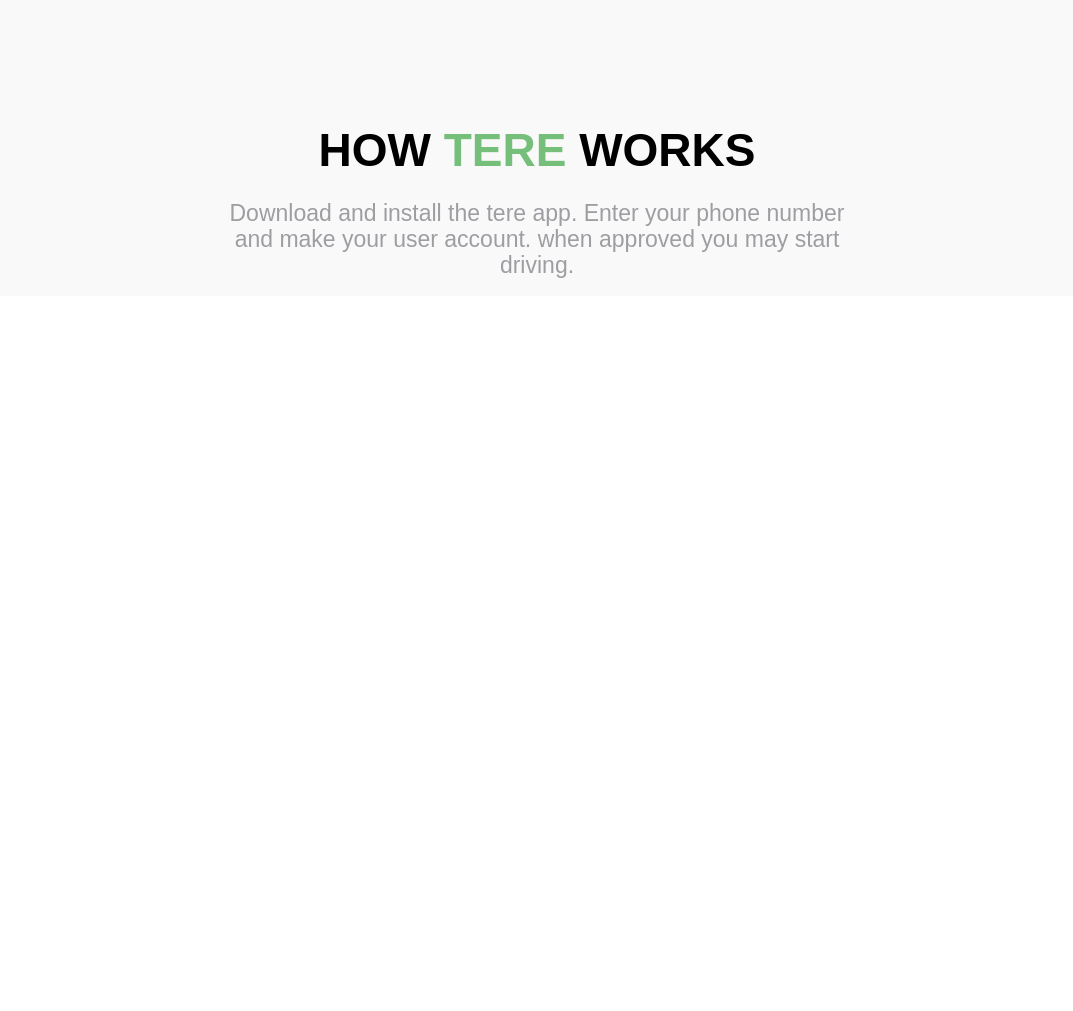
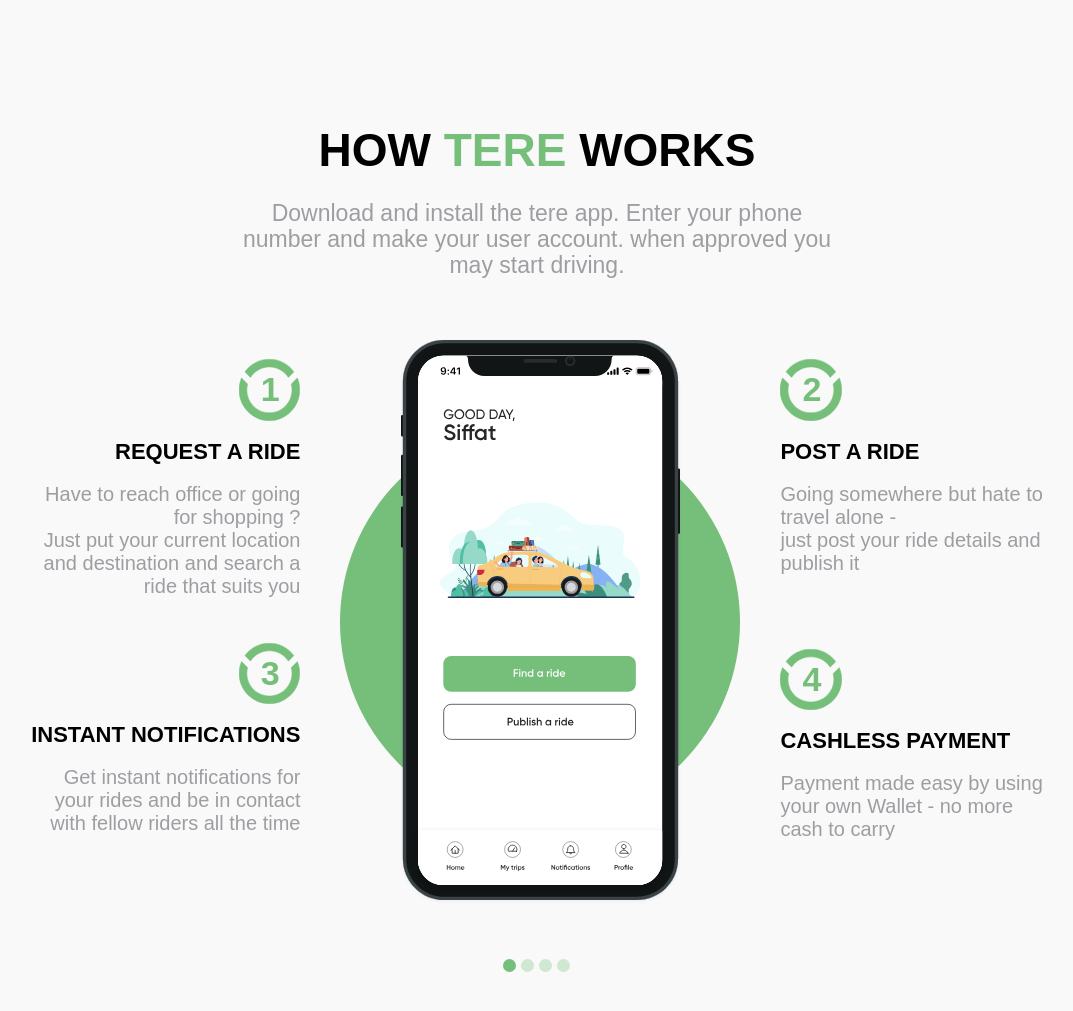
Before and after one commit to SrnDev16/tere-web, a plain HTML site: page index.html in a window 1280 px wide. Shown: the part 1065-2076 px from the top of the page, without its empty margins (103-1176 px from the left). Before the commit the page ends 1361 px from the top, so only its background shows below. Drawn offline with Linux system fonts and the light colour scheme; a web font is replaced by a local one.

Commit message:
main content

```diff
--- a/index.html
+++ b/index.html
@@ -19,6 +19,7 @@
         <button class="helpBtn">Help Center</button>
       </div>
     </nav>
+
     <header>
       <div class="info">
         <div class="title">
@@ -27,8 +28,8 @@
         <div class="detail">
           <p>
             Its simple and its free. Play your part in reducing Carbon Footprint
-            and help Mother Nature to sustain its beauty. So what are you
-            waiting for ? Lets ride together
+            and help Mother Nature to <br />
+            sustain its beauty. So what are you waiting for ? Lets ride together
           </p>
         </div>
         <div class="download">
@@ -50,7 +51,10 @@
       <section>
         <div class="search-box">
           <div class="text-download">
-            <p>Let's go. Get a link to download the app.</p>
+            <p>
+              Let's go. Get a link to <br />
+              download the app.
+            </p>
           </div>
           <div class="search">
             <input type="text" placeholder="Enter mobile phone number" />
@@ -58,14 +62,63 @@
           </div>
         </div>
       </section>
+
       <section>
         <div class="how">
           <h1>HOW <span>TERE</span> WORKS</h1>
           <div>
             <p>
-              Download and install the tere app. Enter your phone number and
-              make your user account. when approved you may start driving.
+              Download and install the tere app. Enter your phone <br />
+              number and make your user account. when approved you <br />
+              may start driving.
             </p>
+          </div>
+        </div>
+        <div class="main-content">
+          <div class="left">
+            <div class="box1">
+              <div class="number"><h2>1</h2></div>
+              <h3>REQUEST A RIDE</h3>
+              <p>
+                Have to reach office or going <br>for shopping ? <br>Just put your current
+                location <br>and destination and search a <br>ride that suits you
+              </p>
+            </div>
+            <div class="box3">
+              <div class="number"><h2>3</h2></div>
+              <h3>INSTANT NOTIFICATIONS</h3>
+              <p>
+                Get instant notifications for <br>your rides and be in contact<br> with
+                fellow riders all the time
+              </p>
+            </div>
+          </div>
+          <div class="phone-container">
+            <div class="bg"></div>
+            <img src="/images/phone.svg" alt="">
+            <div class="indicater">
+              <div class="curcle1"></div>
+              <div class="curcle2"></div>
+              <div class="curcle3"></div>
+              <div class="curcle4"></div>
+            </div>
+          </div>
+          <div class="right">
+            <div class="box2">
+              <div class="number"><h2>2</h2></div>
+              <h3>POST A RIDE</h3>
+              <p>
+                Going somewhere but hate to <br>travel alone - <br>just post your ride
+                details and <br>publish it
+              </p>
+            </div>
+            <div class="box4">
+              <div class="number"><h2>4</h2></div>
+              <h3>CASHLESS PAYMENT</h3>
+              <p>
+                Payment made easy by using <br>your own Wallet - no more<br> cash to carry
+              </p>
+            </div>
           </div>
         </div>
       </section>
--- a/styles.css
+++ b/styles.css
@@ -6,6 +6,7 @@
     padding: 0px;
     font-family: 'Gilroy-Light', sans-serif;
 }
+
 nav {
     width: 1440px;
     height: 174px;
@@ -14,12 +15,14 @@
     justify-content: space-between;
     padding: 85px 80px 37px 80px;
 }
+
 .link {
     display: flex;
     justify-content: space-between;
     margin-top: 20px;
     align-items: center;
 }
+
 .link a {
     text-decoration: none;
     margin-right: 47px;
@@ -27,6 +30,7 @@
     font-size: 17.16px;
     font-weight: 500px;
 }
+
 .helpBtn {
     height: 50px;
     width: 182px;
@@ -39,21 +43,25 @@
     font-size: 22px;
     font-weight: 600px;
 }
+
 header {
     display: flex;
     padding-top: 51px;
     background-color: #F9F9F9;
 }
+
 .info {
     width: 557px;
     margin: 102px 80px 0px 80px;
     display: flex;
     flex-direction: column;
 }
+
 .title {
-    width: 557px;
+    width: 620px;
     height: 198px;
 }
+
 .title h1 {
     font-size: 60.73px;
     font-weight: 800;
@@ -61,22 +69,26 @@
     color: #000000;
     letter-spacing: 0rem;
 }
+
 .detail {
     width: 550px;
     height: 120px;
     margin-top: 25px;
 }
+
 .detail p {
     font-size: 24px;
     font-weight: 500;
     line-height: 28px;
     color: #9E9DA2;
 }
+
 .download {
     margin-top: 60px;
     display: flex;
     justify-content: space-between;
 }
+
 .btnDownload {
     background-color: #000000;
     color: #FFFFFF;
@@ -91,19 +103,23 @@
     align-items: center;
     justify-content: center;
 }
+
 .btnDownload img {
     height: 39.8863639831543px;
     width: 45px;
     margin-right: 10px;
 }
+
 .pic1 img {
     width: 553px;
     height: 582.81px;
 }
+
 main {
     background-color: #F9F9F9;
     padding-top: 85px;
 }
+
 .search-box {
     background-color: #75BF7A;
     border-radius: 10px;
@@ -115,6 +131,7 @@
     align-items: center;
     padding: 0px 72px;
 }
+
 .text-download {
     color: #FFFFFF;
     width: 246px;
@@ -126,6 +143,7 @@
     letter-spacing: 0em;
     text-align: left;
 }
+
 .search input {
     border: none;
     width: 499px;
@@ -141,6 +159,7 @@
 .search input::placeholder {
     color: #DADADA;
 }
+
 .search button {
     border: none;
     background-color: #000000;
@@ -151,28 +170,33 @@
     border-radius: 4.392971038818359px;
     font-size: 22px;
     font-weight: 800;
+    cursor: pointer;
+}
 
-}
 .how {
     margin-top: 127px;
     display: flex;
     flex-direction: column;
     align-items: center;
 }
+
 .how h1 {
     font-size: 46px;
     font-weight: 800;
     line-height: 50px;
     letter-spacing: 0em;
 }
+
 .how h1 span {
     color: #75BF7A;
 }
-.how div{
+
+.how div {
     width: 620px;
     height: 96px;
     margin-top: 25px;
 }
+
 .how div p {
     font-size: 23px;
     font-weight: 500;
@@ -181,3 +205,94 @@
     text-align: center;
     color: #9E9DA2;
 }
+
+.number {
+    position: relative;
+    width: 61.82px;
+    height: 61.82px;
+    background-image: url(/images/curcle.svg);
+    background-position: center;
+}
+
+.number h2 {
+    position: absolute;
+    top: 11px;
+    left: 22px;
+    font-size: 34.11px;
+    font-weight: 800;
+    color: #75BF7A;
+}
+
+.phone-container {
+    position: relative;
+}
+
+.bg {
+    width: 400px;
+    height: 400px;
+    background-color: #75BF7A;
+    border-radius: 100%;
+    margin-top: 63px;
+}
+
+.phone-container img {
+    position: absolute;
+    top: -21px;
+    left: 60px;
+}
+
+.main-content {
+    display: flex;
+    justify-content: center;
+    align-content: center;
+    margin-top: 63px;
+    height: 100vh;
+}
+.box1 h3, .box2 h3 , .box3 h3 , .box4 h3{
+    font-size: 22px;
+    font-weight: 800;
+    padding: 18px 0px;
+}
+.box1 p, .box2 p , .box3 p , .box4 p{
+    font-size: 20px;
+    font-weight: 500;
+    color: #9E9DA2;
+}
+
+.box1,
+.box3 {
+    display: flex;
+    flex-direction: column;
+    justify-content: center;
+    align-items: end;
+    text-align: end;
+    margin-right: 40px ;
+}
+.box2 , .box4{
+    margin-left: 40px;
+}
+.box3{
+    margin-top: 45px;
+}
+.box4 {
+    margin-top: 74px;
+}
+.indicater{
+    display: flex;
+    position: absolute;
+    top: 600px;
+    left: 163px;
+}
+.curcle1{
+    width: 12.77px;
+    height: 12.77px;
+    border-radius: 100%;
+    background-color: #75BF7A;
+}
+.curcle2, .curcle3 ,.curcle4{
+    width: 12.77px;
+    height: 12.77px;
+    border-radius: 100%;
+    margin-left: 5.26px;
+    background-color: #75BF7A50;
+}
```
Also changed, not shown: images/curcle.svg (added), images/phone.svg (added).
